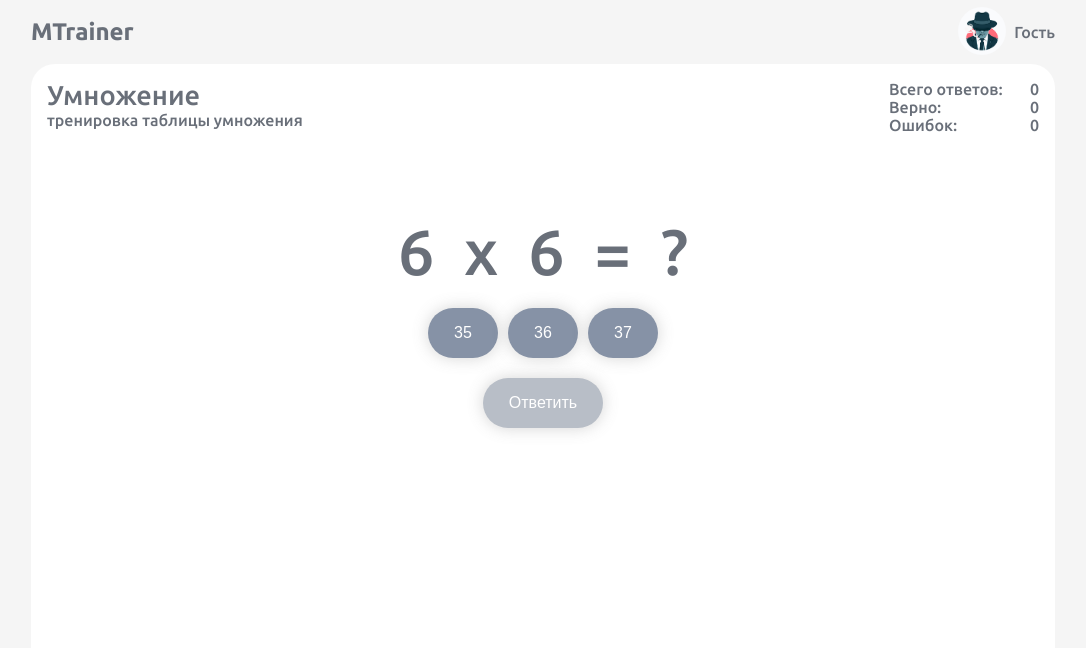
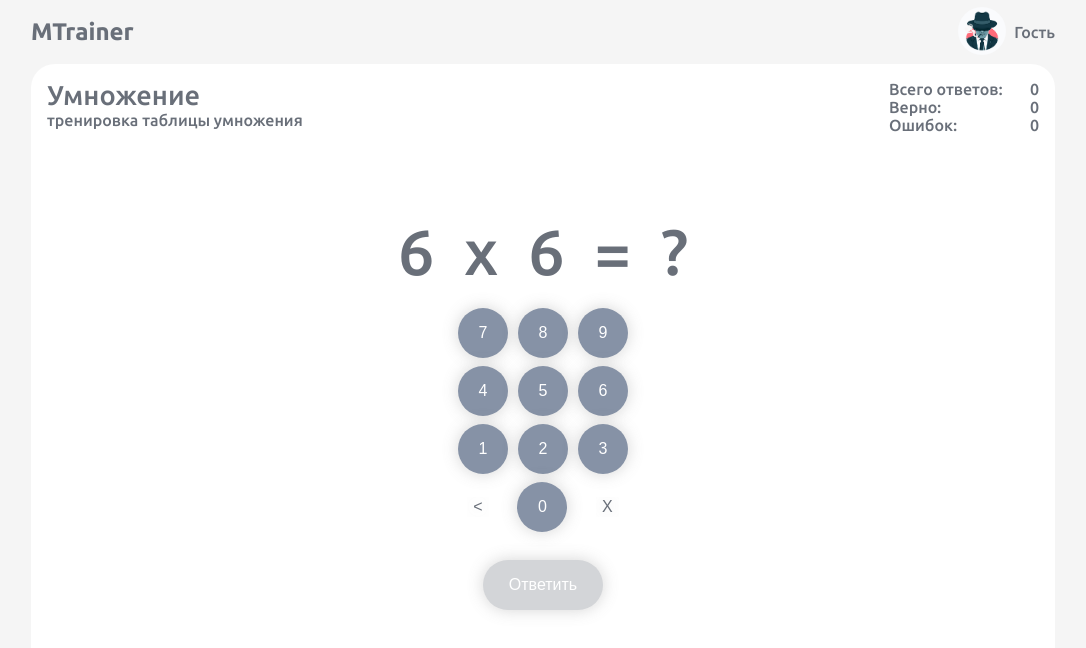
Before and after one commit to kho-mike/MTrainer, a Vue app: page / in a window 1280 px wide. Shown: the top 648 px of the page, without its empty margins (97-1183 px from the left). Built offline with nearby package versions, Linux system fonts and the light colour scheme.

Commit message:
31/03/2024 - 21:59

```diff
--- a/src/assets/main.css
+++ b/src/assets/main.css
@@ -26,11 +26,15 @@
     --color-btn--red: #ED3B2F;
     --color-btn--orange: #F89439;
     --color-btn--green: #51BE69;
-    --color-btn--disabled: #b8bec7;
+    --color-btn--disabled: #d3d5d8;
 
     --color-text--dark: #696F79;
     --color-text--ligth: #FFFFFF;
     --color-text--red: #DE6944;
+
+    --color--orange: #F89439;
+    --color--green: #51BE69;
+    --color--red: #ED3B2F;
 
 }
 
--- a/src/components/buttons/Button.vue
+++ b/src/components/buttons/Button.vue
@@ -47,8 +47,12 @@ defineProps({
     cursor: no-drop;
 }
 
+.btn--micro {
+    width: 50px;
+}
+
 .btn--small {
-    width: 70px;
+    width: 90px;
 }
 
 .btn--medium {
--- a/src/components/content/Exercise.vue
+++ b/src/components/content/Exercise.vue
@@ -3,7 +3,9 @@
         <div class="exercise-header__left">
             <div class="exercise-title">
                 <div class="exercise-title__name">Умножение</div>
-                <div class="exercise-title__description">тренировка таблицы умножения</div>
+                <div class="exercise-title__description">
+                    тренировка таблицы умножения
+                </div>
             </div>
         </div>
         <div class="exercise-header__center">
@@ -14,11 +16,21 @@
                 </div>
                 <div class="exercise-statistic__item">
                     <div class="exercise-statistic__title">Верно:</div>
-                    <div class="exercise-statistic__value">{{ stat.right }}</div>
+                    <div
+                        class="exercise-statistic__value"
+                        :style="stat.right ? 'color:var(--color--green)' : ''"
+                    >
+                        {{ stat.right }}
+                    </div>
                 </div>
                 <div class="exercise-statistic__item">
                     <div class="exercise-statistic__title">Ошибок:</div>
-                    <div class="exercise-statistic__value">{{ stat.wrong }}</div>
+                    <div
+                        class="exercise-statistic__value"
+                        :style="stat.wrong ? 'color:var(--color--red)' : ''"
+                    >
+                        {{ stat.wrong }}
+                    </div>
                 </div>
             </div>
         </div>
@@ -41,84 +53,213 @@
             <div v-if="currentTask.level === 'low'" class="answer--low-level">
                 <Button
                     v-for="variant in currentTask.variants"
-                    @click="(event)=>chooseAnswer(event)"
+                    @click="(event) => chooseAnswer(event)"
                     class="btn--small"
+                    :style="
+                        currentTask.result == variant
+                            ? 'background-color:var(--color--orange)'
+                            : ''
+                    "
                     :id="variant"
                     :label="String(variant)"
                 />
             </div>
-            <div v-if="currentTask.level === 'hight'" class="answer--hight-level">
+            <div
+                v-if="currentTask.level === 'hight'"
+                class="answer--hight-level"
+            >
                 <div class="answer--hight-level__input">
-                    <input type="number" placeholder="..." autofocus />
+                    <div class="input-line">
+                        <Button
+                            @click="(event) => enterAnswer(event)"
+                            class="btn--micro"
+                            id="7"
+                            label="7"
+                        />
+                        <Button
+                            @click="(event) => enterAnswer(event)"
+                            class="btn--micro"
+                            id="8"
+                            label="8"
+                        />
+                        <Button
+                            @click="(event) => enterAnswer(event)"
+                            class="btn--micro"
+                            id="9"
+                            label="9"
+                        />
+                    </div>
+                    <div class="input-line">
+                        <Button
+                            @click="(event) => enterAnswer(event)"
+                            class="btn--micro"
+                            id="4"
+                            label="4"
+                        />
+                        <Button
+                            @click="(event) => enterAnswer(event)"
+                            class="btn--micro"
+                            id="5"
+                            label="5"
+                        />
+                        <Button
+                            @click="(event) => enterAnswer(event)"
+                            class="btn--micro"
+                            id="6"
+                            label="6"
+                        />
+                    </div>
+                    <div class="input-line">
+                        <Button
+                            @click="(event) => enterAnswer(event)"
+                            class="btn--micro"
+                            id="1"
+                            label="1"
+                        />
+                        <Button
+                            @click="(event) => enterAnswer(event)"
+                            class="btn--micro"
+                            id="2"
+                            label="2"
+                        />
+                        <Button
+                            @click="(event) => enterAnswer(event)"
+                            class="btn--micro"
+                            id="3"
+                            label="3"
+                        />
+                    </div>
+                    <div class="input-line">
+                        <ButtonNav
+                            @click="(event) => enterAnswer(event)"
+                            class=""
+                            id="<"
+                            label="<"
+                        />
+                        <Button
+                            @click="(event) => enterAnswer(event)"
+                            class="btn--micro"
+                            id="0"
+                            label="0"
+                        />
+                        <ButtonNav
+                            @click="(event) => enterAnswer(event)"
+                            class="btn--micro"
+                            id="X"
+                            label="X"
+                        />
+                    </div>
                 </div>
             </div>
         </div>
         <div class="exercise-content__btn">
-            <Button :disabled="currentTask.result==='?'" @click="checkAnswer" class="btn--medium" label="Ответить" link="#" />
+            <Button
+                :disabled="currentTask.result === '?'"
+                @click="checkAnswer"
+                class="btn--medium"
+                label="Ответить"
+                link="#"
+            />
         </div>
-        <div  class="msg-box">
-            <Msg v-for="msg in messages" class="" :text="msg"/>
-
+        <div class="msg-box">
+            <Msg v-for="msg in messages" class="" :text="msg" />
         </div>
     </div>
 </template>
 
 <script setup>
 import Button from "@/components/buttons/Button.vue";
+import ButtonNav from "@/components/buttons/ButtonNav.vue";
 import Msg from "@/components/Msg.vue";
 import { Answers, Exercises, Operators } from "@/MTrainer";
-    import { reactive, ref } from 'vue'
+import { reactive, ref } from "vue";
 
-    const currentTask = reactive(
-        {
+const currentTask = reactive({
     firstOperand: 2,
     operator: Operators.multiplication.icon,
     secondOperand: 2,
-            result: '?',
-            level: 'low',
-            variants: [
-                3, 7, 5, 6
-            ],
-        }
-    )
+    result: "?",
+    level: "hight",
+    variants: [3, 7, 5, 6],
+});
 
 const messages = reactive({});
 
-    const stat = reactive ({
+const stat = reactive({
     all: 0,
     right: 0,
-        wrong: 0
-    })
+    wrong: 0,
+});
 
 function generateTask() {
     currentTask.firstOperand = Math.round(Math.random() * (9 - 2) + 2);
     currentTask.secondOperand = Math.round(Math.random() * (9 - 2) + 2);
-        currentTask.result = '?';
+    currentTask.result = "?";
     let arr = [];
-        arr.push(Answers.multiplication[currentTask.firstOperand][currentTask.secondOperand]-1);
-        arr.push(Answers.multiplication[currentTask.firstOperand][currentTask.secondOperand]);
-        arr.push(Answers.multiplication[currentTask.firstOperand][currentTask.secondOperand]+1);
-        currentTask.variants = arr.map(value => ({ value, sort: Math.random() }))
+    arr.push(
+        Answers.multiplication[currentTask.firstOperand][
+            currentTask.secondOperand
+        ] - 1
+    );
+    arr.push(
+        Answers.multiplication[currentTask.firstOperand][
+            currentTask.secondOperand
+        ]
+    );
+    arr.push(
+        Answers.multiplication[currentTask.firstOperand][
+            currentTask.secondOperand
+        ] + 1
+    );
+    currentTask.variants = arr
+        .map((value) => ({ value, sort: Math.random() }))
         .sort((a, b) => a.sort - b.sort)
-                                    .map(({ value }) => value)
+        .map(({ value }) => value);
 }
 
-    function chooseAnswer(event){
-        currentTask.result=Number(event.target.id);
+function chooseAnswer(event) {
+    currentTask.result = Number(event.target.id);
 }
 
-    function checkAnswer(){
+function enterAnswer(event) {
+    if (event.target.id === "<") {
+        currentTask.result = Number(String(currentTask.result).slice(0, -1));
+        return;
+    }
+    if (event.target.id === "X") {
+        currentTask.result = "?";
+        return;
+    }
+    if (currentTask.result === "?") {
+        currentTask.result = Number(event.target.id);
+        return;
+    }
+
+    if( String(currentTask.result).length === 2){
+        return;
+    }
+
+    currentTask.result = Number(
+        String(currentTask.result) + String(event.target.id)
+    );
+    return;
+}
+
+function checkAnswer() {
     stat.all++;
-        if(
-            currentTask.result === Answers.multiplication[currentTask.firstOperand][currentTask.secondOperand]
-        ){
+    if (
+        currentTask.result ===
+        Answers.multiplication[currentTask.firstOperand][
+            currentTask.secondOperand
+        ]
+    ) {
         stat.right++;
-            showMsg('Верно!!!');
+        showMsg("Верно!!!");
         generateTask();
     } else {
         stat.wrong++;
-            showMsg('Ошибочка...');
-            currentTask.result = '?';
+        showMsg("Ошибочка...");
+        currentTask.result = "?";
     }
 }
 
@@ -127,7 +268,6 @@
     messages[id] = text;
 
     setTimeout(hideMsg, 3000, id);
-        console.log(messages);
 }
 
 function hideMsg(id) {
@@ -135,7 +275,6 @@
 }
 
 generateTask();
-
 </script>
 
 <style scoped>
@@ -148,7 +287,6 @@
 .msg-box {
     display: flex;
     flex-direction: column;
-
 }
 
 @media screen and (min-width: 651px) {
@@ -190,8 +328,6 @@
     font-size: 1.7rem;
     font-weight: 500;
 }
-
-
 
 .exercise-statistic__item {
     width: 150px;
@@ -252,6 +388,12 @@
     background-color: #f89439;
 }
 
+.input-line {
+    display: flex;
+    justify-content: space-around;
+    margin-bottom: 0.5rem;
+}
+
 .answer--lhight-level {
     display: none;
 }
```
Lines whose indentation alone changed are shown as unchanged.
